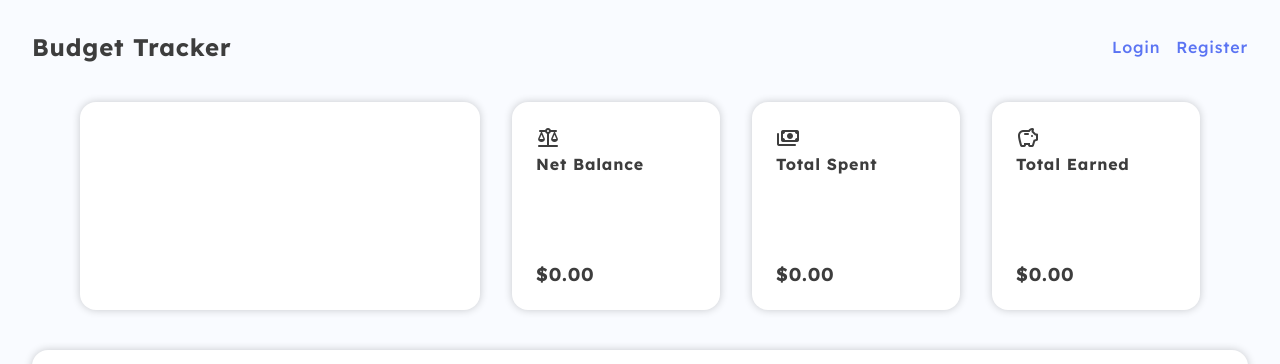
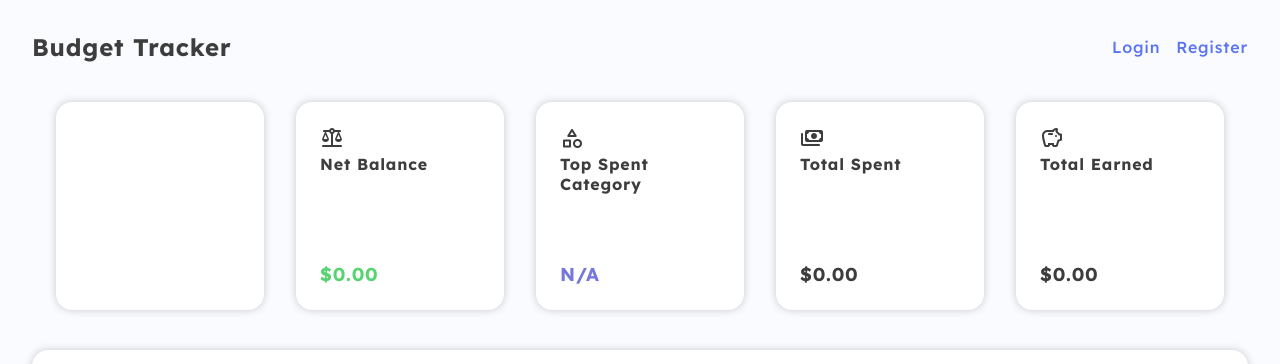
Before and after one commit to azheng9096/Budget-FS, a React (Create React App) app in the folder frontend/: page / in a window 1280 px wide. Shown: the top 364 px of the page. Built offline with nearby package versions, Linux system fonts and the light colour scheme; no server answers.

Commit message:
color for data cards

```diff
--- a/frontend/src/components/BudgetDataSection.tsx
+++ b/frontend/src/components/BudgetDataSection.tsx
@@ -12,15 +12,26 @@ type Props = {
 const CalculateData = (budgetItems: BudgetItem[]) => {
   let totalSpent = 0,
     totalEarned = 0,
-    spentCategory: any = {};
+    spentCategory: any = {},
+    maxSpentCategory = "N/A";
 
   budgetItems.forEach((item) => {
     if (item.amount < 0) {
       totalSpent += Math.abs(item.amount);
 
+      // update spent category datas
       if (spentCategory[item.category] === undefined)
         spentCategory[item.category] = 0;
       spentCategory[item.category] += Math.abs(item.amount);
+
+      // update max spent category
+      // check === undefined to take care of default "N/A" case
+      if (
+        spentCategory[maxSpentCategory] === undefined ||
+        spentCategory[maxSpentCategory] < spentCategory[item.category]
+      ) {
+        maxSpentCategory = item.category;
+      }
     } else {
       totalEarned += item.amount;
     }
@@ -31,7 +42,13 @@ const CalculateData = (budgetItems: BudgetItem[]) => {
     id: e[0],
     value: e[1] as number,
   }));
-  return { netBalance, totalSpent, totalEarned, spentCategoryData };
+  return {
+    netBalance,
+    totalSpent,
+    totalEarned,
+    spentCategoryData,
+    maxSpentCategory,
+  };
 };
 
 const BudgetDataSection = ({ budgetItems }: Props) => {
@@ -39,23 +56,32 @@ const BudgetDataSection = ({ budgetItems }: Props) => {
 
   return (
     <HorizontalScrollContainer>
-      <div className="card" style={{ height: 208, width: 400, padding: 0 }}>
+      <div className="card" style={{ height: 208, width: 208, padding: 0 }}>
         <Donut data={data.spentCategoryData} />
       </div>
       <DataStatsCard
         header="Net Balance"
         icon="balance"
         data={NumberToMoneyString(data.netBalance)}
+        dataColor={data.netBalance < 0 ? "var(--error)" : "var(--success)"}
+      />
+      <DataStatsCard
+        header="Top Spent Category"
+        icon="category"
+        data={data.maxSpentCategory}
+        dataColor="#7478DA"
       />
       <DataStatsCard
         header="Total Spent"
         icon="payments"
         data={NumberToMoneyString(data.totalSpent)}
+        dataColor={data.totalSpent > 0 ? "var(--error)" : ""}
       />
       <DataStatsCard
         header="Total Earned"
         icon="savings"
         data={NumberToMoneyString(data.totalEarned)}
+        dataColor={data.totalEarned > 0 ? "var(--success)" : ""}
       />
     </HorizontalScrollContainer>
   );
--- a/frontend/src/components/DataStatsCard.tsx
+++ b/frontend/src/components/DataStatsCard.tsx
@@ -5,6 +5,7 @@ type Props = {
   header: string;
   icon: string;
   data: string;
+  dataColor?: string;
 };
 
 const ContentContainer = styled.div`
@@ -15,7 +16,7 @@ const ContentContainer = styled.div`
   justify-content: space-between;
 `;
 
-const DataStatsCard = ({ header, icon, data }: Props) => {
+const DataStatsCard = ({ header, icon, data, dataColor }: Props) => {
   return (
     <DataCard>
       <ContentContainer>
@@ -28,7 +29,7 @@ const DataStatsCard = ({ header, icon, data }: Props) => {
           </span>
           <h4>{header}</h4>
         </div>
-        <h3>{data}</h3>
+        <h3 style={{ color: dataColor }}>{data}</h3>
       </ContentContainer>
     </DataCard>
   );
--- a/frontend/src/components/Donut.tsx
+++ b/frontend/src/components/Donut.tsx
@@ -14,7 +14,7 @@ const Donut = ({ data, showRadialLink = false }: Props) => {
   return (
     <ResponsivePie
       data={data}
-      margin={{ top: 15, right: 15, bottom: 15, left: 15 }}
+      margin={{ top: 25, right: 25, bottom: 25, left: 25 }}
       innerRadius={0.45}
       padAngle={5}
       cornerRadius={5}
--- a/frontend/src/index.css
+++ b/frontend/src/index.css
@@ -5,7 +5,7 @@
   --primary-text: #3d3d3d;
   --secondary-text: #5b74f3;
   --secondary-text-hover: #3048c1;
-  --error: #cd7a7a;
+  --error: #ff6a97;
   --success: #57d372;
   --anim-time: 300ms;
 }
```
